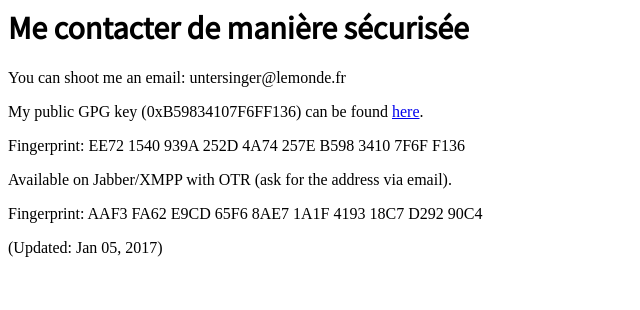
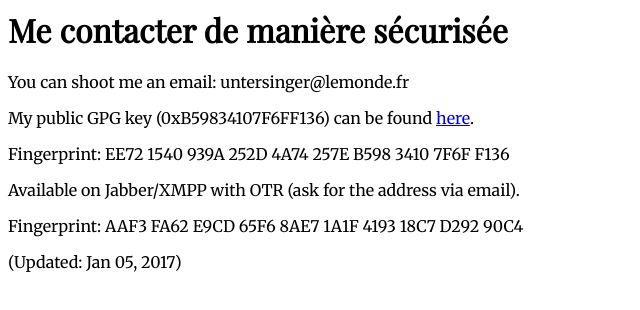
Before and after one commit to martinu/martinu.github.io, a plain HTML site: page index.html in a window 1280 px wide. Shown: the whole page, without its empty margins (0-640 px from the left). Drawn offline with nearby package versions, Linux system fonts and the light colour scheme.

Commit message:
CSS fixed

```diff
--- a/index.html
+++ b/index.html
@@ -1,11 +1,17 @@
 <head>
-  <link href="https://fonts.googleapis.com/css?family=Source+Sans+Pro" rel="stylesheet">
+<link href="https://fonts.googleapis.com/css?family=Merriweather|Playfair+Display|Roboto+Slab|Source+Sans+Pro" rel="stylesheet">
   <style media="screen" type="text/css">
-    font-family: 'Source Sans Pro', sans-serif;
+    h1 {
+    font-family: 'Playfair Display', sans-serif;
+    }
+
+    p {
+    font-family:'Merriweather', sans-serif;
+    }
   </style>
 </head>
 <body>
-  <h1 style="font-family:'Source Sans Pro';">Me contacter de manière sécurisée</h1>
+  <h1>Me contacter de manière sécurisée</h1>
 
   <p>You can shoot me an email: untersinger@lemonde.fr</p>
 
```
